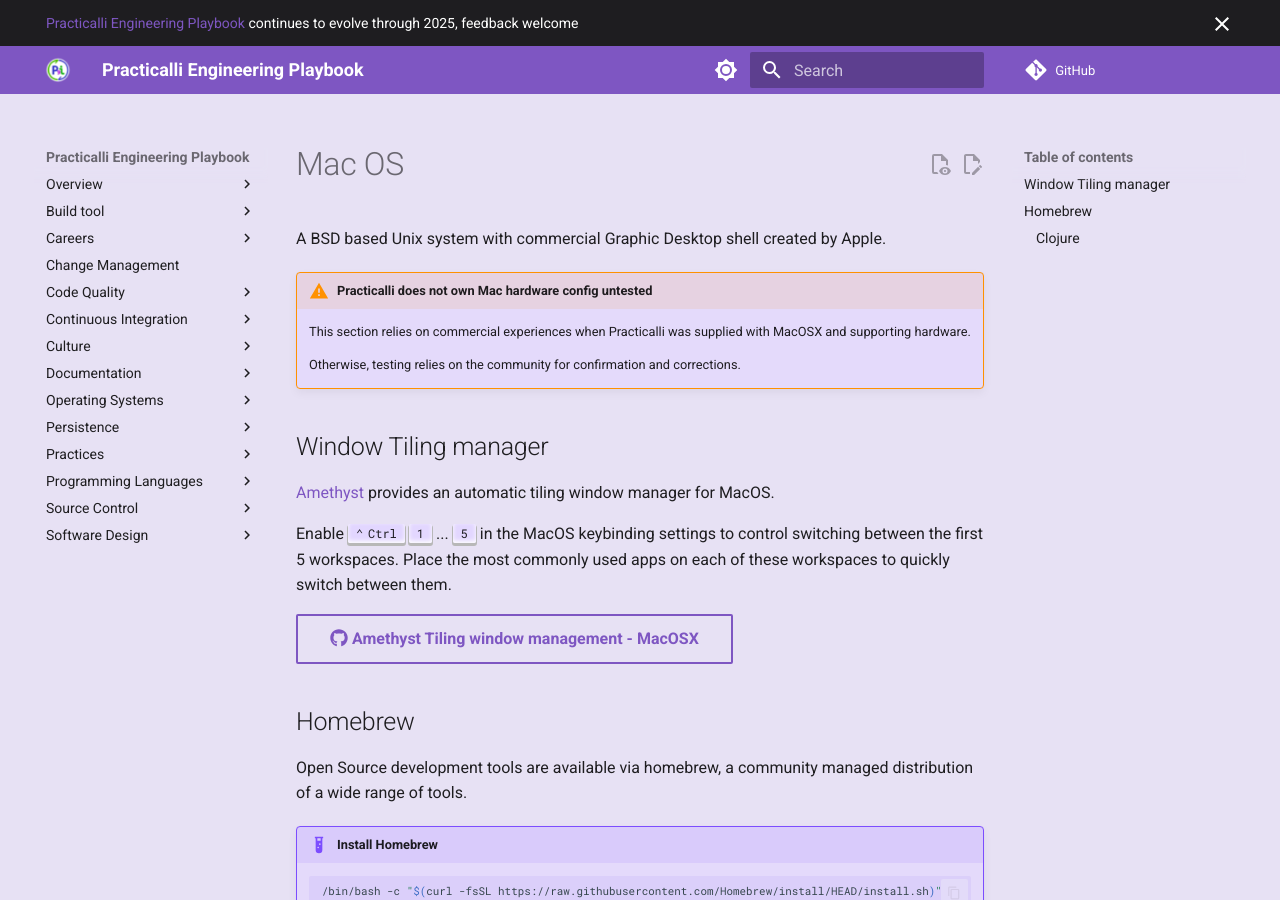
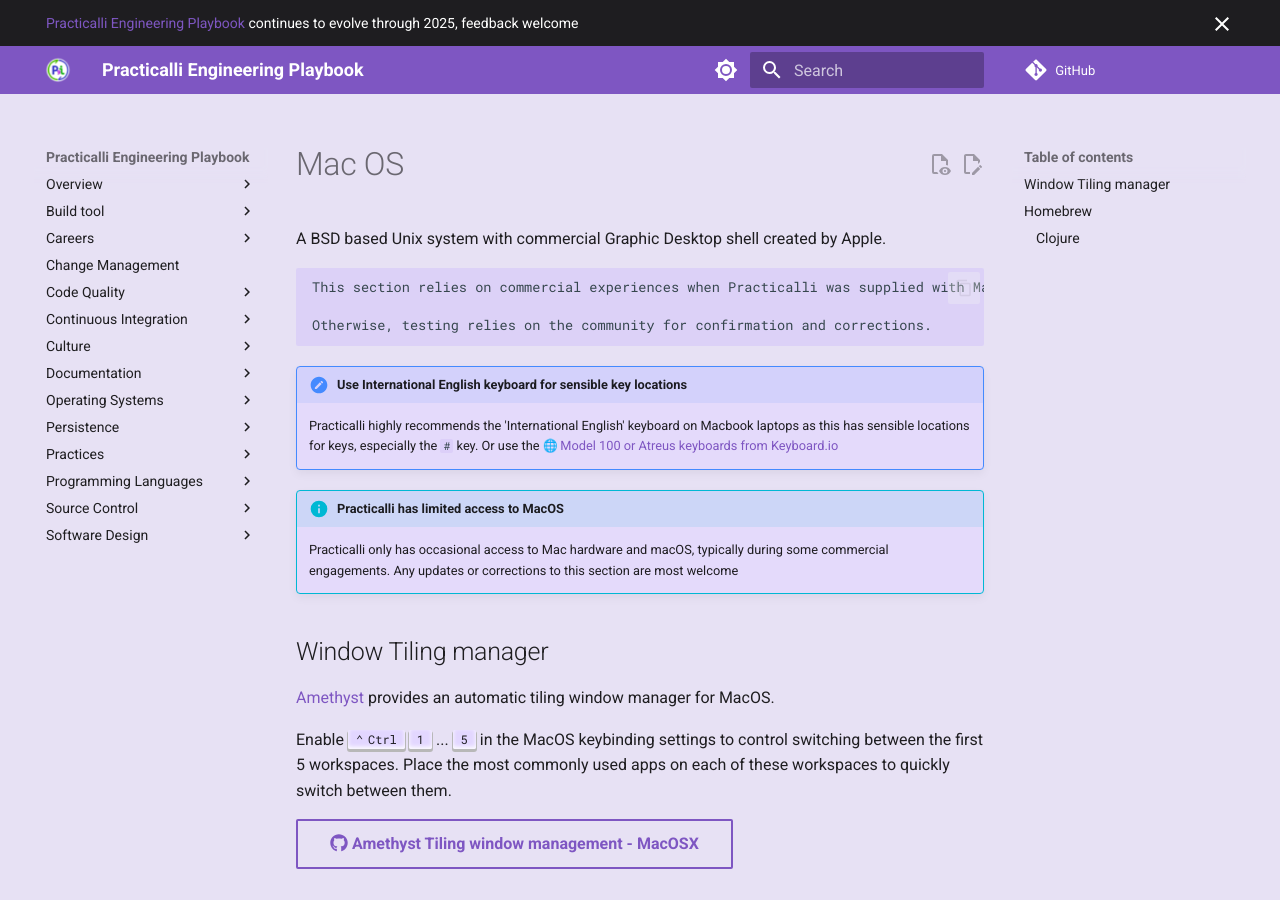
Before and after one commit to practicalli/engineering-playbook, an MkDocs documentation site: the page built from docs/os/macos.md, in a window 1280 px wide and 900 px high. Built offline with MkDocs 1.6.1 and Material for MkDocs 9.7.7, drawn with Linux system fonts in a browser that asks for light colours; emoji names are drawn with the system emoji font; plug-ins that fetch from the network failed and are left out; comment, search, counter and statistics services are not loaded.

Commit message:
os: macos international english keyboard recommendation

```diff
--- a/docs/os/macos.md
+++ b/docs/os/macos.md
@@ -2,11 +2,17 @@
 
 A BSD based Unix system with commercial Graphic Desktop shell created by Apple.
 
-!!! WARNING "Practicalli does not own Mac hardware config untested"
     This section relies on commercial experiences when Practicalli was supplied with MacOSX and supporting hardware.
 
     Otherwise, testing relies on the community for confirmation and corrections.
 
+
+!!! HINT "Use International English keyboard for sensible key locations"
+    Practicalli highly recommends the 'International English' keyboard on Macbook laptops as this has sensible locations for keys, especially the `#` key.
+    Or use the [:globe_with_meridians: Model 100 or Atreus keyboards from Keyboard.io](https://shop.keyboard.io/){target=_blank}
+
+!!! INFO "Practicalli has limited access to MacOS"
+    Practicalli only has occasional access to Mac hardware and macOS, typically during some commercial engagements.  Any updates or corrections to this section are most welcome
 
 ## Window Tiling manager
 
```
